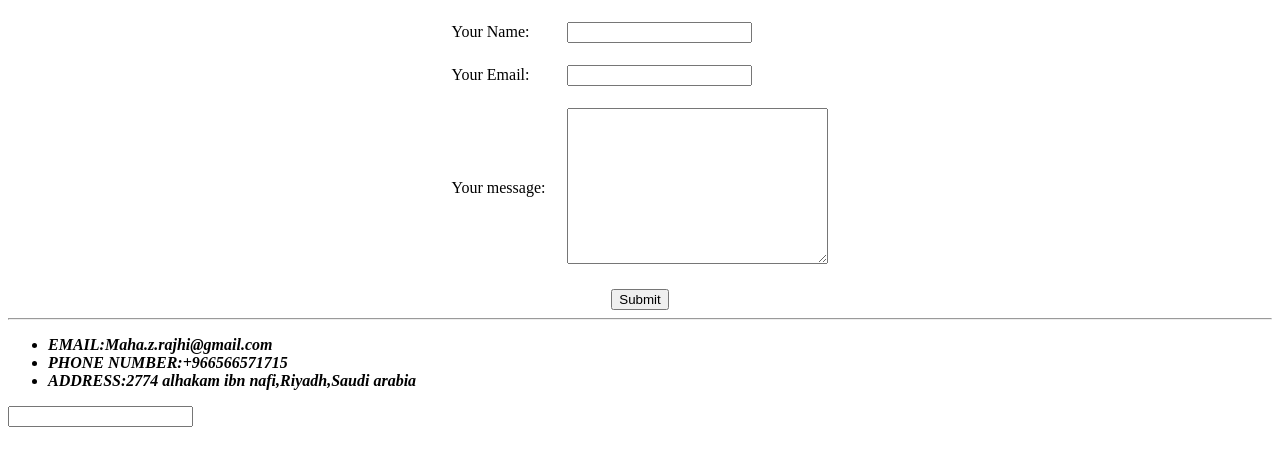
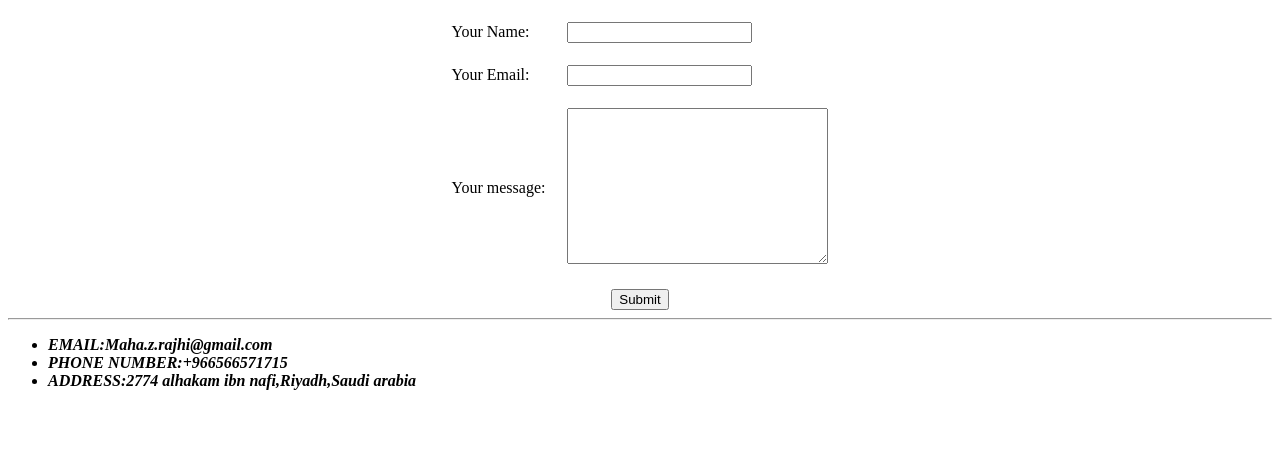
Before and after one commit to MahaAlrajhi/first-html-code-cv, a plain HTML site: page contact me.html in a window 1280 px wide. Shown: the part 162-628 px from the top of the page. Drawn offline with Linux system fonts and the light colour scheme.

Commit message:
Update contact me.html

```diff
--- a/contact me.html
+++ b/contact me.html
@@ -44,7 +44,6 @@
   </strong></address>
 </ul>
 
-<input type="" name="" value="">
 
 
 
```
